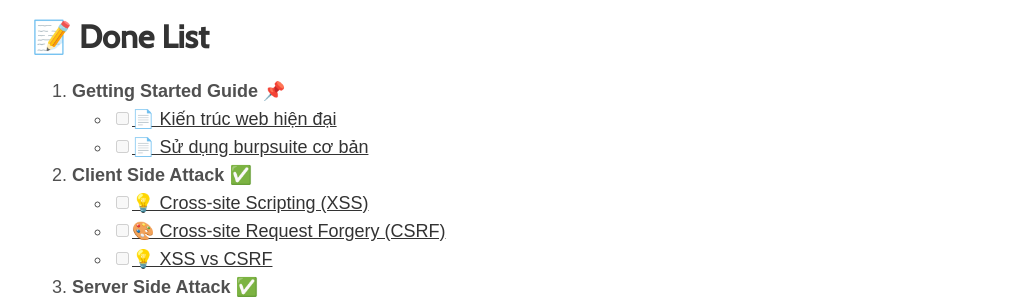
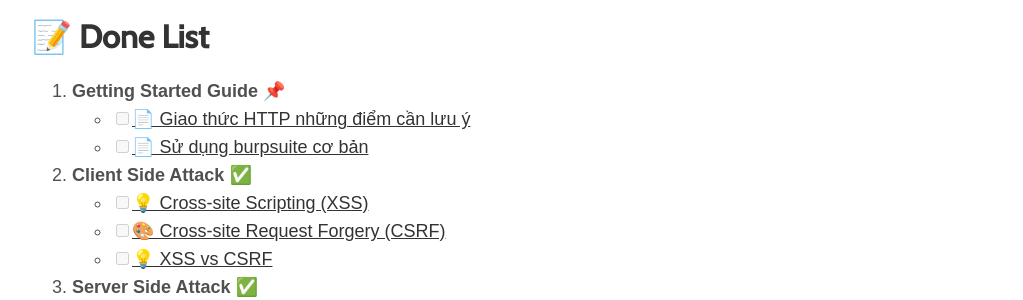
Before and after one commit to vietcf/vietchoi, a Jekyll site: the page built from _posts/2025-01-14-toi-da-hoc-pentest-the-nao-pentest101.md, in a window 1280 px wide. Shown: the part 1239-1539 px from the top of the page, without its empty margins (128-1151 px from the left). Built offline with Jekyll 4.4.1, drawn with Linux system fonts in a browser that asks for light colours; some web fonts are replaced.

Commit message:
update pentest 101

```diff
--- a/_posts/2025-01-14-toi-da-hoc-pentest-the-nao-pentest101.md
+++ b/_posts/2025-01-14-toi-da-hoc-pentest-the-nao-pentest101.md
@@ -15,7 +15,7 @@ Nhiều lần "Pv" các Pentester quen biết là "Làm sao để trở thành P
 # 📝 Done List
 
 1. **Getting Started Guide** 📌
-   - [ ] [📄 Kiến trúc web hiện đại](https://example.com/setup-environment)
+   - [ ] [📄 Giao thức HTTP những điểm cần lưu ý](https://vietchoi.com/Cac-noi-dung-lien-quan-toi-giao-thuc-http-p1)
    - [ ] [📄 Sử dụng burpsuite cơ bản](https://example.com/documentation)
 
 2. **Client Side Attack** ✅
```
